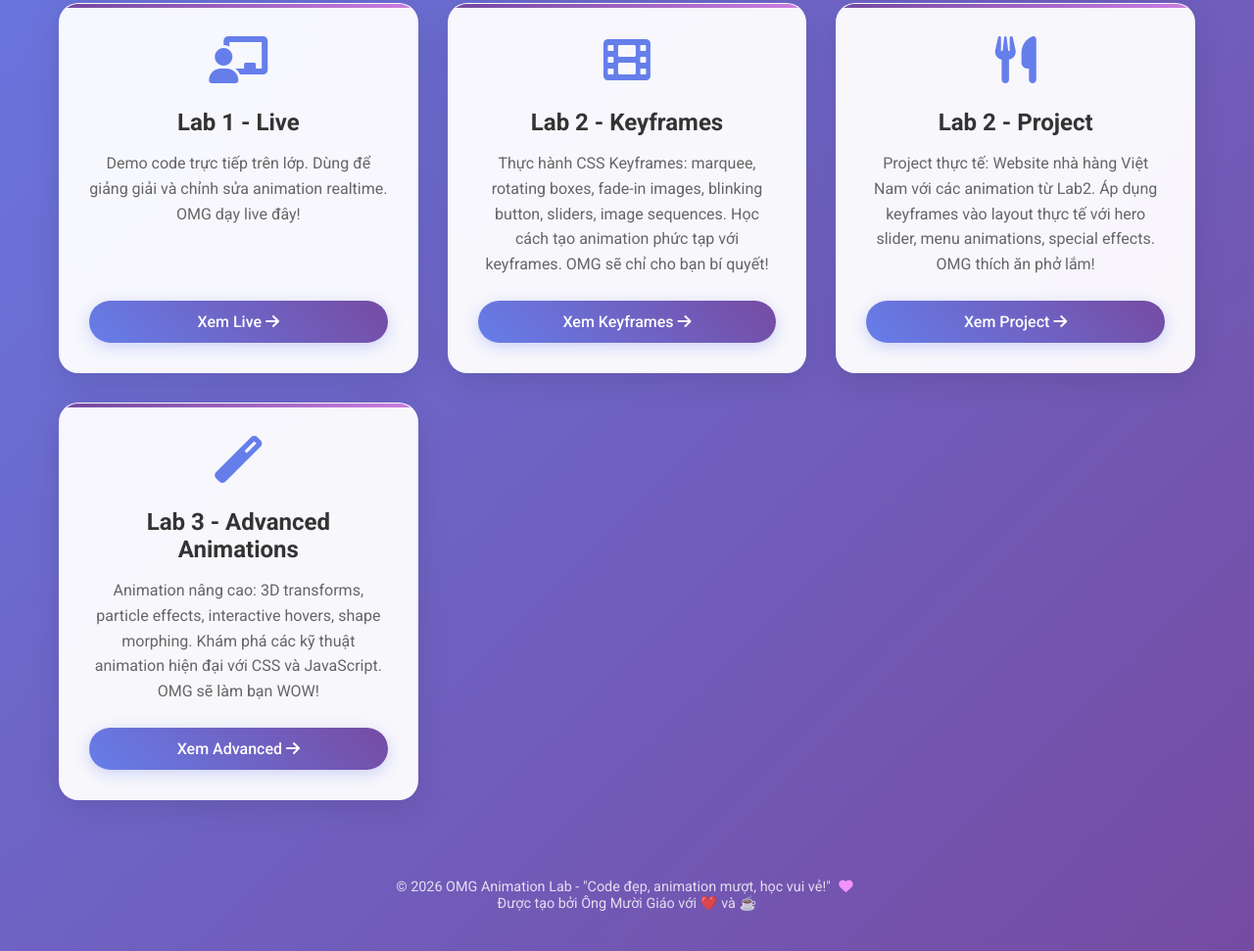
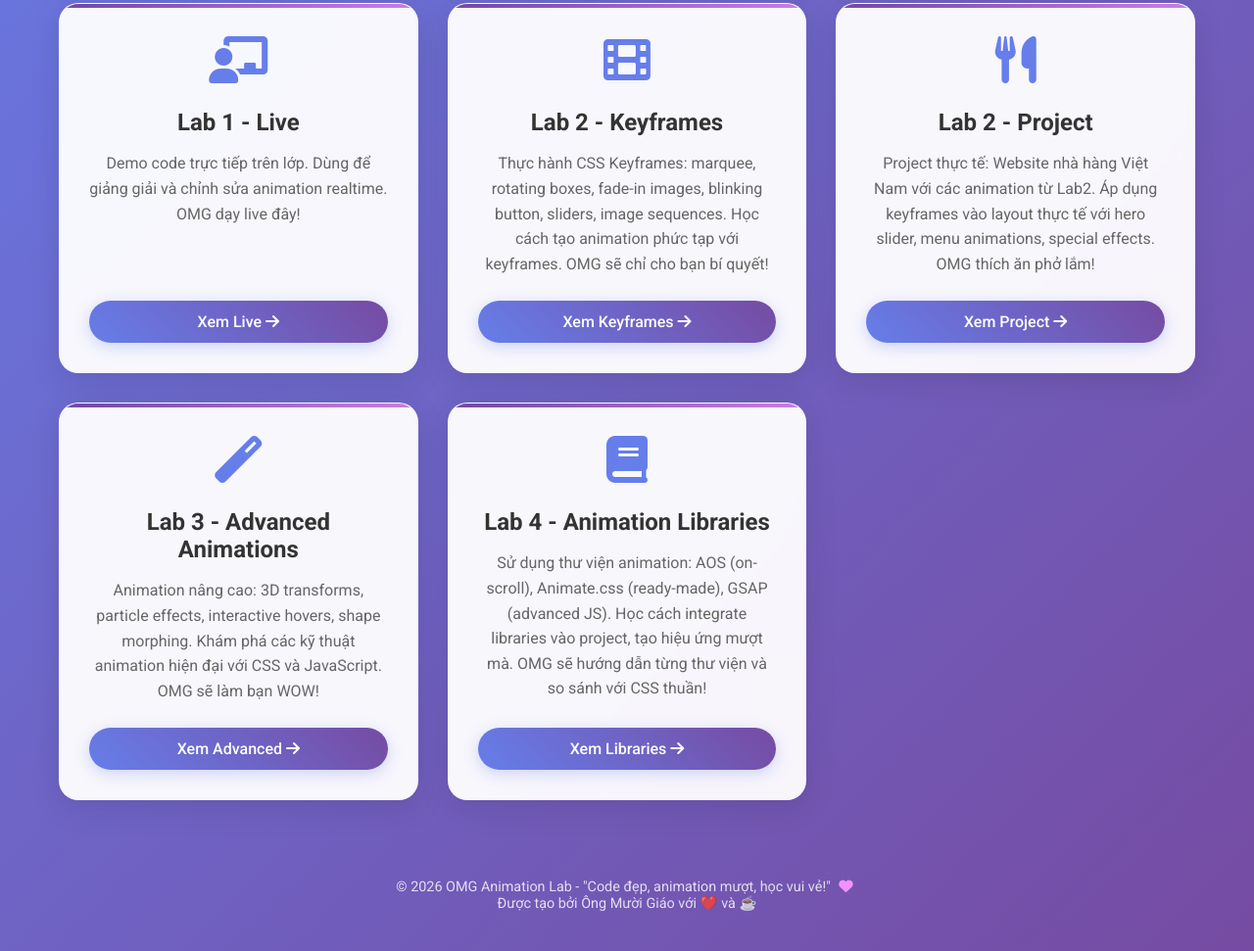
Before and after one commit to tqbinh1268/Animation, a plain HTML site: page index.html in a window 1280 px wide. Shown: the part 519-1490 px from the top of the page at 98% size. Drawn offline with Linux system fonts and the light colour scheme.

Commit message:
cap nhat lab 4 vao index chung

```diff
--- a/index.html
+++ b/index.html
@@ -308,6 +308,17 @@
             </p>
             <a href="./Lab3_JSAnimation/index.html">Xem Advanced <i class="fas fa-arrow-right"></i></a>
         </div>
+
+        <!-- Card 8 -->
+        <div class="card">
+            <div class="card-icon"><i class="fas fa-book"></i></div>
+            <h2>Lab 4 - Animation Libraries</h2>
+            <p>
+                Sử dụng thư viện animation: AOS (on-scroll), Animate.css (ready-made), GSAP (advanced JS).
+                Học cách integrate libraries vào project, tạo hiệu ứng mượt mà. OMG sẽ hướng dẫn từng thư viện và so sánh với CSS thuần!
+            </p>
+            <a href="./Lab4_Libraries2/index.html">Xem Libraries <i class="fas fa-arrow-right"></i></a>
+        </div>
     </div>
 
     <footer class="footer">
```
